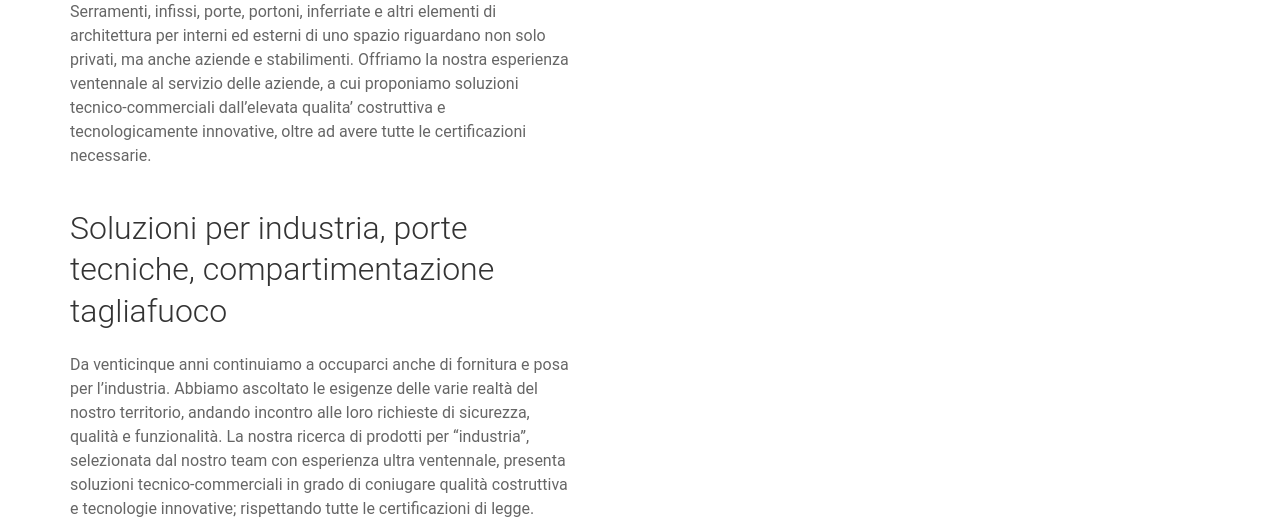
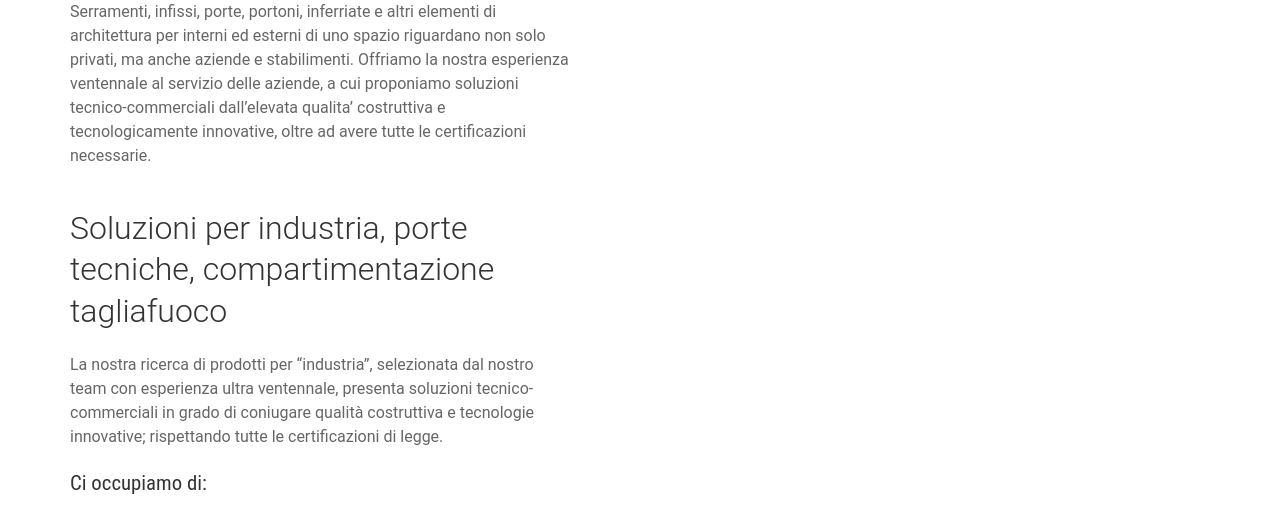
Before and after one commit to VeryContent/apriresrl, a Gatsby site: page /elementi-di-architettura/industria in a window 1280 px wide. Shown: the part 271-792 px from the top of the page. Built offline with nearby package versions, Linux system fonts and the light colour scheme; Gatsby itself is replaced by a stand-in of ours; a web font is replaced by a local one.

Commit message:
Update industria.js

```diff
--- a/src/pages/elementi-di-architettura/industria.js
+++ b/src/pages/elementi-di-architettura/industria.js
@@ -44,7 +44,7 @@ class IndexIndustria extends Component {
         <h1>Soluzioni per l’industria: sicurezza per le aziende </h1>
         <p>Serramenti, infissi, porte, portoni, inferriate e altri elementi di architettura per interni ed esterni di uno spazio riguardano non solo privati, ma anche aziende e stabilimenti. Offriamo la nostra esperienza ventennale al servizio delle aziende, a cui proponiamo soluzioni tecnico-commerciali dall’elevata qualita’ costruttiva e tecnologicamente innovative, oltre ad avere tutte le certificazioni necessarie. </p>
         <h2>Soluzioni per industria, porte tecniche, compartimentazione tagliafuoco</h2>
-        <p>Da venticinque anni continuiamo a occuparci anche di fornitura e posa per l’industria. Abbiamo ascoltato le esigenze delle varie realtà del nostro territorio, andando incontro alle loro richieste di sicurezza, qualità e funzionalità. La nostra ricerca di prodotti per “industria”, selezionata dal nostro team con esperienza ultra ventennale, presenta soluzioni tecnico-commerciali in grado di coniugare qualità costruttiva e tecnologie innovative; rispettando tutte le certificazioni di legge.</p>
+        <p>La nostra ricerca di prodotti per “industria”, selezionata dal nostro team con esperienza ultra ventennale, presenta soluzioni tecnico-commerciali in grado di coniugare qualità costruttiva e tecnologie innovative; rispettando tutte le certificazioni di legge.</p>
         <h3>Ci occupiamo di:</h3>
         <p>•	Portoni industriali: scorrevoli, a libro, a battente manuali e motorizzati</p>
         <p>•	Compartimentazione tagliafuoco: porte a battente, portoni scorrevoli</p>
```
